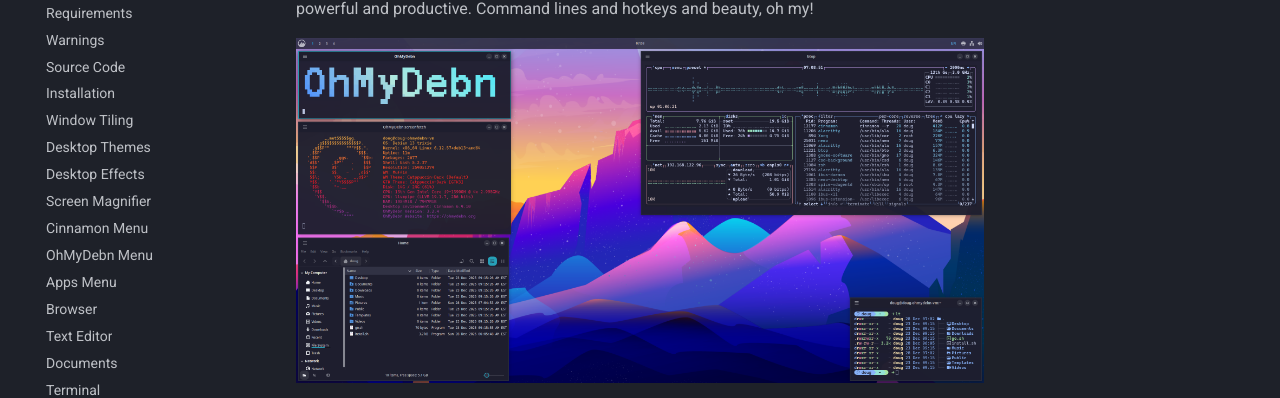
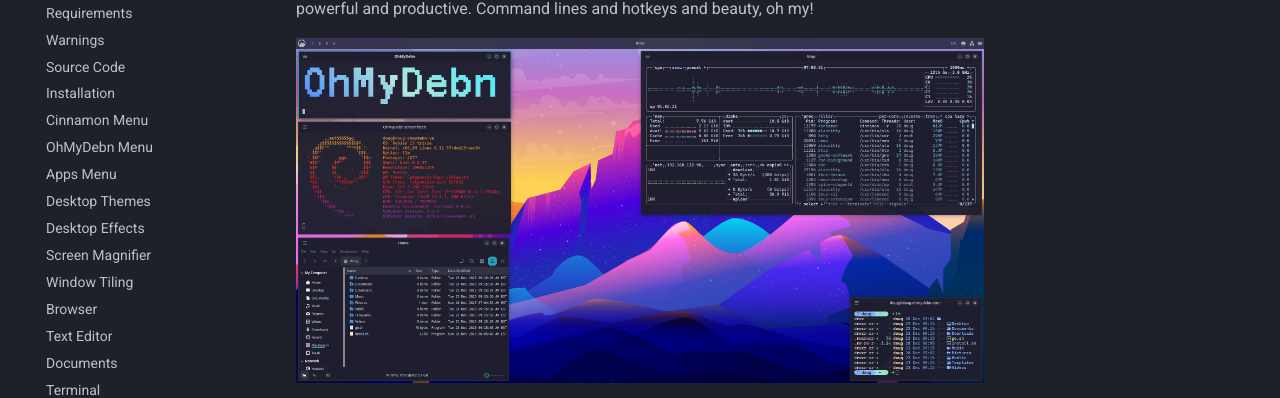
Before and after one commit to dougburks/ohmydebn-docs, an MkDocs documentation site: the page built from docs/index.md, in a window 1280 px wide. Shown: the part 260-658 px from the top of the page. Built offline with MkDocs 1.6.1 and Material for MkDocs 9.7.7, drawn with Linux system fonts in a browser that asks for light colours; comment, search, counter and statistics services are not loaded.

Commit message:
re-order links

```diff
--- a/mkdocs.yml
+++ b/mkdocs.yml
@@ -30,13 +30,13 @@
   - Warnings: warnings.md
   - Source Code: source-code.md
   - Installation: installation.md
-  - Window Tiling: window-tiling.md
+  - Cinnamon Menu: cinnamon-menu.md
+  - OhMyDebn Menu: ohmydebn-menu.md
+  - Apps Menu: apps-menu.md
   - Desktop Themes: desktop-themes.md
   - Desktop Effects: desktop-effects.md
   - Screen Magnifier: screen-magnifier.md
-  - Cinnamon Menu: cinnamon-menu.md
-  - OhMyDebn Menu: ohmydebn-menu.md
-  - Apps Menu: apps-menu.md
+  - Window Tiling: window-tiling.md
   - Browser: browser.md
   - Text Editor: text-editor.md
   - Documents: documents.md
```
